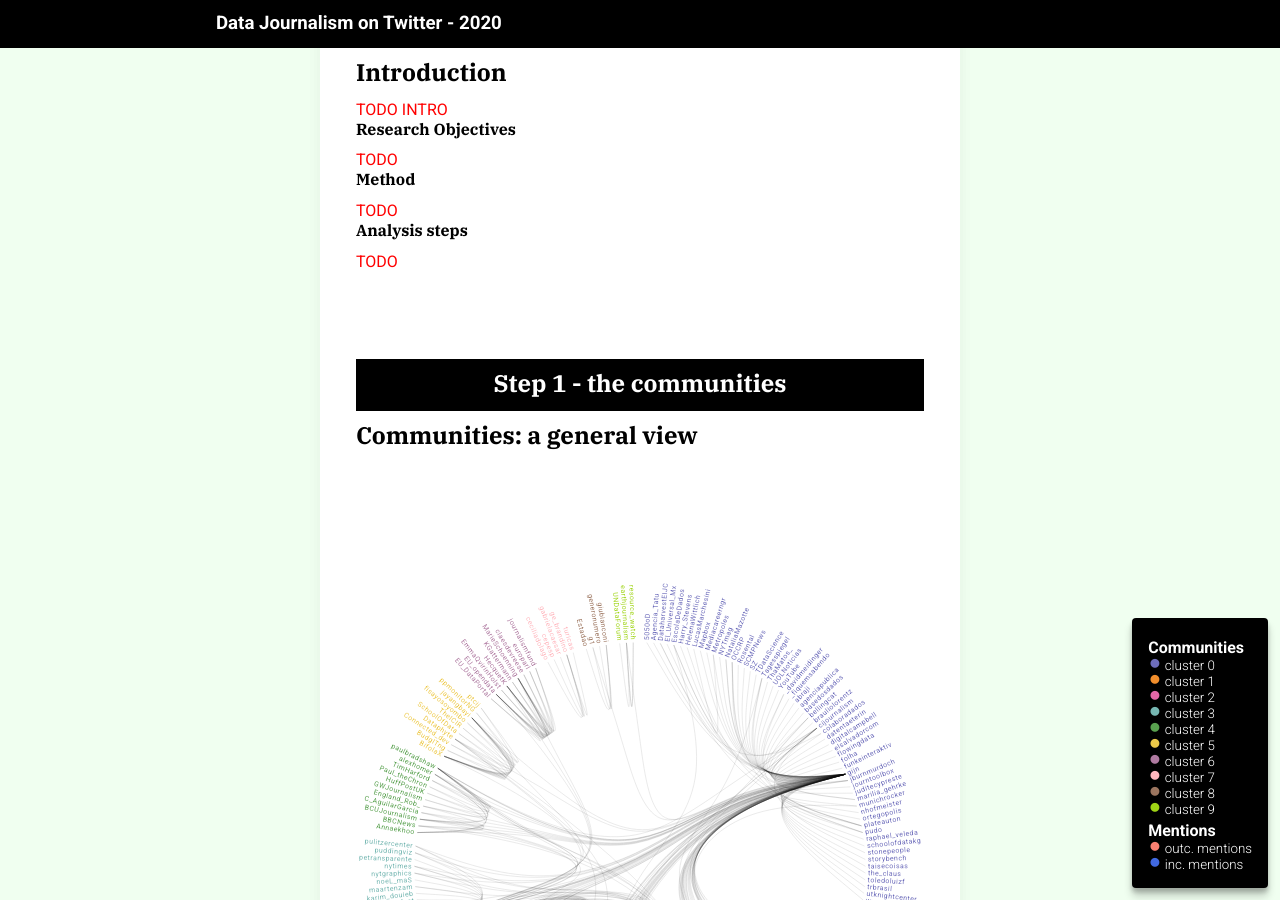
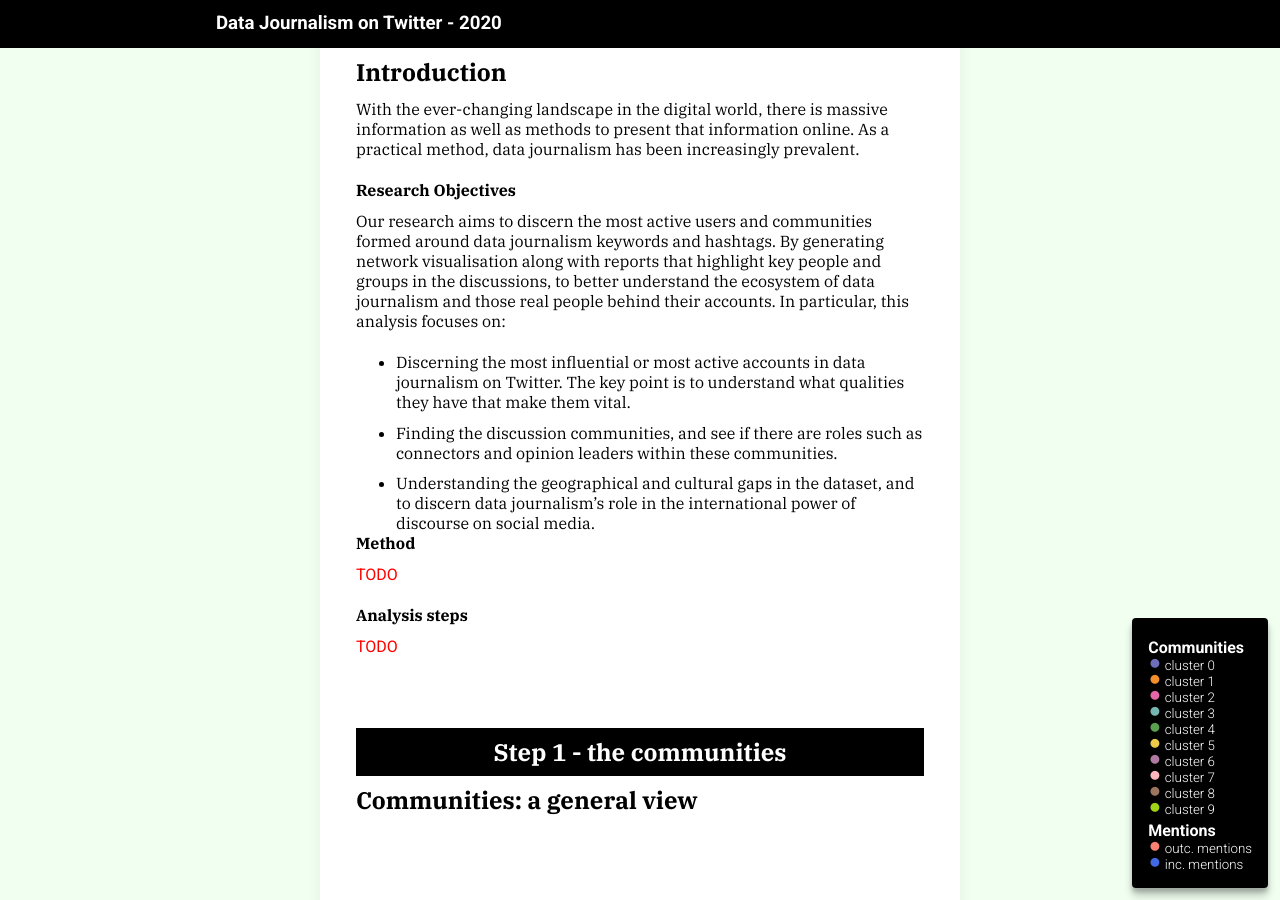
Before and after one commit to Sblbl/ddj_net_viewer, a Jekyll site: the page built from index.markdown, in a window 1280 px wide and 900 px high. Built offline with Jekyll 4.4.1, drawn with Linux system fonts in a browser that asks for light colours; some of the changed text lies outside the part shown.

Commit message:
finished local analysis

```diff
--- a/index.markdown
+++ b/index.markdown
@@ -4,9 +4,24 @@ layout: default
 <div id='introduction' class='section'>
 	<h2>Introduction</h2>
 	<div class='texts'>
-		<p><span class='TODO'>TODO INTRO</span></p>
+		<p>
+			With the ever-changing landscape in the digital world, there is massive information as well as methods to present that information online. As a practical method, data journalism has been increasingly prevalent.
+		</p>
 		<h5>Research Objectives</h5>
-		<p><span class='TODO'>TODO</span></p>
+		<p>
+			Our research aims to discern the most active users and communities formed around data journalism keywords and hashtags. By generating network visualisation along with reports that highlight key people and groups in the discussions, to better understand the ecosystem of data journalism and those real people behind their accounts. In particular, this analysis focuses on:
+		</p>
+		<ul>
+			<li>
+				Discerning the most influential or most active accounts in data journalism on Twitter. The key point is to understand what qualities they have that make them vital.
+			</li>
+			<li>
+				Finding the discussion communities, and see if there are roles such as connectors and opinion leaders within these communities.
+			</li>
+			<li>
+				Understanding the geographical and cultural gaps in the dataset, and to discern data journalism’s role in the international power of discourse on social media.
+			</li>
+		</ul>
 		<h5>Method</h5>
 		<p><span class='TODO'>TODO</span></p>
 		<h5>Analysis steps</h5>
@@ -48,7 +63,7 @@ layout: default
 			Before generating the graph, the less active users have been pruned to avoid generating noisy data. A minimum of five incoming mentions and five outcoming ones has empirically been found as a good threshold.
 		</p>
 		<p>
-			The Leiden algorithm was successively used to extract the communities. This is a technique used in Social Network Analysis capable to generate well-connected clusters. It starts by considering each individual as a community and progressively merging the nearest groups, until a good partitioning is found.
+			The <a href='https://www.nature.com/articles/s41598-019-41695-z'>Leiden algorithm</a> was successively used to extract the communities. This is a technique used in Social Network Analysis capable to generate well-connected clusters. It starts by considering each individual as a singleton community and progressively merging the nearest groups, until a good partitioning is found. The quality of the partitioning is evaluated by comparing the connections between the communities after the merging and seeing if it improves.
 		</p>
 		<p>
 			Ten communities over twelve originated were considered as valid because of their size and of their relaitions with the others. The geographical area was found to be significantly impacting over the construction of Data Journalism communities, as will be exposed.
@@ -58,7 +73,7 @@ layout: default
 <div id='communities_in_depth' class='section'>
 	<h2>The communities</h2>
 	<p>
-		How does each community contribute and act in the Data Journalism field? In this section, each cluster is analysed to reveal its nature.
+		How does each community contribute and act in the Data Journalism field? In this section, each cluster is analysed to discern its nature.
 	</p>
 	<div id='cluster_0' class='subsection'>
 		<h5 class='g_0'>Cluster 0: the big soup</h5>
@@ -159,34 +174,45 @@ layout: default
 	<h2>Actors in the network</h2>
 	<div class='texts'>
 		<p>
-			It is useful to understand in what measure each user contributes to the Data Journalism community on Twitter. This section reveals the most active users and the most influential.
+			It is useful to understand in what measure each user contributes to the Data Journalism community on Twitter. This section reveals the most active, the most influential, and the spreaders users. For the moment, the ranking excludes the users outside the communities so that it is possible to discover eventual dominances inside them.
 		</p>
 		<p>
-			A profile was considered <strong>active</strong> if it produces a large amount of tweets.
-		</p>
-		<p>
-			It was considered <strong>influential</strong> if many other users cite its work.
-		</p>
-		<p>
-			A Tweeter action consists in the publication of an original (tweet) or of a third part (retweet) content; by consequence a user can be considered active also if they retweet a lot.
+			A profile was considered <strong>active</strong> if it produces a large amount of tweets, <strong>influential</strong> if many other users cite its work. It was named a <strong>spreader</strong> if it maily retweet other users' work.
 		</p>
 		<p>
 			About activness, two rankings were realised: one considering retweets as valid contributions, and the other excluding them because they do not contain original material.
 		</p>
+		<p>
+			Since a Tweeter action consists in the publication of an original (tweet) or of a third part (retweet) content, a user can be considered active also if they retweet a lot. For this reason, we excluded retweets in the count of mentions when looking for the spreaders and the influencers.
+		</p>
 	</div>
-	<h5>Ranking including retweet activity</h5>
+	<h5>Activity ranking including retweets</h5>
 	<svg id='viz_8' class='small_viz'></svg>
-	<h5>Ranking excluding retweet activity</h5>
+	<h5>Activity ranking excluding retweets</h5>
 	<svg id='viz_9' class='small_viz'></svg>
 	<div class='texts'>
-		<p><span class="TODO">AS WE CAN SEE</span></p>
+		<p>
+			At a first glance, it seems more useful to look at the data without retweets. Here we can find that the 4 out of 10 users belong to <a href='#cluster_1' class='g_1'>cluster 1</a>. It is not so surprising, considering that it is primarly populated by big news agencies.
+		</p>
+		<p>
+			<a href="https://twitter.com/gijn" target="blank">@gijn</a> can be considered the most active user, also considering the other plot: as we see, it retweeted only 22 times, much less than the 192 of <a href="https://twitter.com/pinadrag" target="blank">@pinadrag</a>. It is visible that these two users are significantly over the average number of #ddj tweets in 2020, around 2.5 (excluding the zero values).
+		</p>
 	</div>
 	<h5>The mentioners</h5>
 	<svg id='viz_10' class='small_viz'></svg>
 	<h5>The most mentioned</h5>
 	<svg id='viz_11' class='small_viz'></svg>
 	<div class='texts'>
-		<p><span class="TODO">AS WE CAN SEE</span></p>
+		<p>
+			This second analysis focuses on the level of interaction between the users (excluding retweets). The situation displayed by the plots shows <a href='#cluster_1' class='g_1'>cluster 1</a> as very present among the top 10 spreaders.
+		</p>
+		<p>
+			If <a href="https://twitter.com/pinadrag" target="blank">@pinadrag</a> disappears, <a href="https://twitter.com/gijn" target="blank">@gijn</a> continues to dominate the rankings, consolidating its role of authority in Data Journalism, at least on Twitter.
+			Also <a href="https://twitter.com/datajournalism" target="blank">@datajournalism</a>, the third most active user, confirms its position of importance becoming the second most mentioned in the network.
+		</p>
+		<p>
+			Another aspect to notice is that <a href='#cluster_0' class='g_0'>cluster 0</a> receives a large amount of mentions. Given the nature of its composition it can be foreseen that these are principally interactions inside the cluster. A qualitative proof of that is the visual display of the community in the <a href='#viz_1'>network visualisation</a> at the beginning of the article.
+		</p>
 	</div>
 </div>
 <div id='global_actors' class='section'>
--- a/style/style.css
+++ b/style/style.css
@@ -60,7 +60,7 @@ h2 {
 	position: sticky;
 	background-color: #000;
 	color: #FFF;
-	padding: 8px 0 12px;
+	padding: 8px 0 8px;
 	text-align: left;
 	font-family: 'IBM Plex Serif';
 	text-align: center;
@@ -70,7 +70,7 @@ h2 {
 /*SECTION*/
 .section {
 	text-align: center;
-	padding-bottom: 64px;
+	padding-bottom: 48px;
 }
 
 .section h2 {
@@ -92,6 +92,13 @@ h2 {
 
 .section p {
 	text-align: left;
+	font-family: 'IBM Plex Serif';
+	margin-top: 8pt;
+	margin-bottom: 16pt;
+}
+
+.section li {
+
 	font-family: 'IBM Plex Serif';
 	margin-top: 8pt;
 }
@@ -151,6 +158,7 @@ h2 {
 
 #group_legend p {
 	margin-top: 0;
+	margin-bottom: 0;
 	font-family: Roboto;
 	font-size: 10pt;
 	font-weight: 300;
@@ -223,6 +231,20 @@ span.material-icons {
 
 	.node {
 		font-size: 12.5pt;
+	}
+}
+
+@media only screen and (max-width: 600px) {
+	main {
+		width: 100vw;
+		margin-left: 0;
+	}
+	.node {
+		font-size: 6pt;
+	}
+
+	#group_legend {
+		display: none;
 	}
 }
 
```
Also changed, not shown: other parts of index.markdown (+1 -1 lines), 3 other files.
